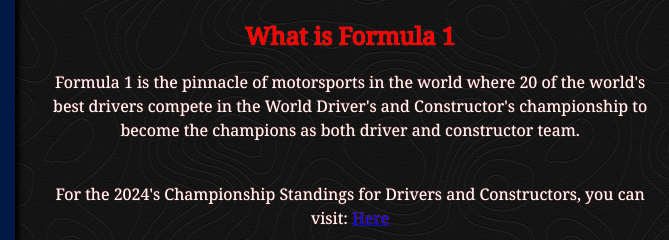
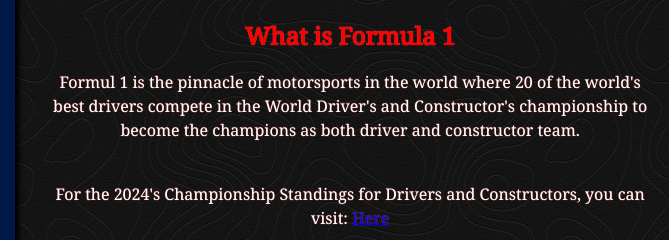
Before and after one commit to marwanahbab/2230606-Assignment-1-MIS455, a plain HTML site: page index.html in a window 1280 px wide. Shown: the part 228-468 px from the top of the page, 611-1280 px from the left. Drawn offline with Linux system fonts and the light colour scheme; a web font is replaced by a local one.

Commit message:
change to formula 1

```diff
--- a/index.html
+++ b/index.html
@@ -41,7 +41,7 @@
                 <div class="content">
                     <h2>What is Formula 1</h2>
                     <p>
-                        Formula 1 is the pinnacle of motorsports in the world where 20 of the world's best drivers compete in the World Driver's and Constructor's championship to become the champions as both driver and constructor team.
+                        Formul 1 is the pinnacle of motorsports in the world where 20 of the world's best drivers compete in the World Driver's and Constructor's championship to become the champions as both driver and constructor team.
                     </p>
                     <br>
                     <p>
```
Also changed, not shown: 1 other file.
